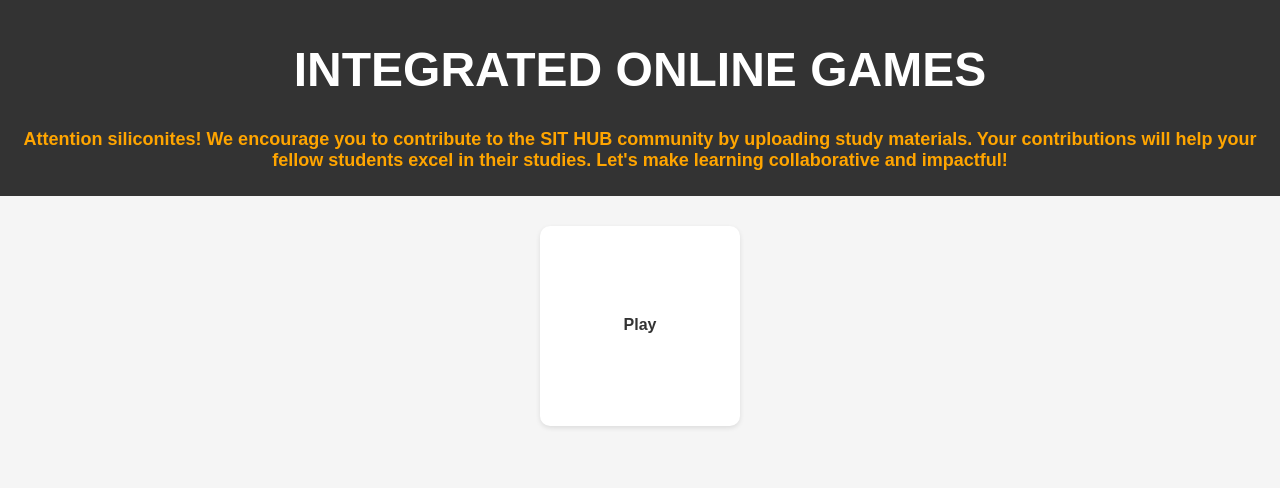
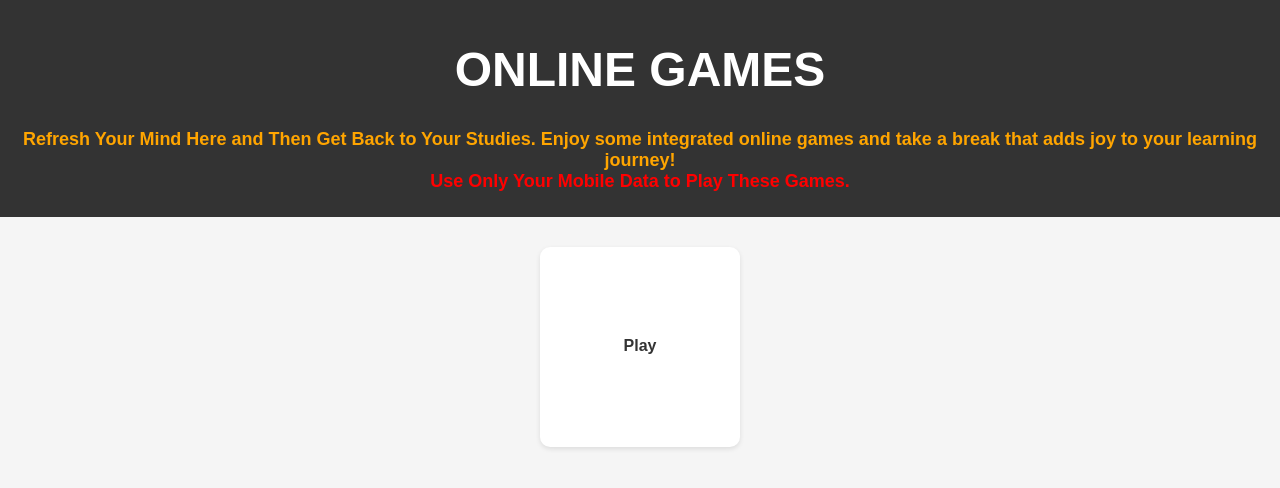
Before and after one commit to alokrajcse/apcds, a plain HTML site: page index.html in a window 1280 px wide. Drawn offline with Linux system fonts and the light colour scheme.

Commit message:
Update index.html

```diff
--- a/index.html
+++ b/index.html
@@ -106,9 +106,16 @@
 
 <body>
     <div class="header">
-        <h1>INTEGRATED ONLINE GAMES</h1>
-        <h2 class="subheading">Attention siliconites! We encourage you to contribute to the SIT HUB community by uploading study materials. Your contributions will help your fellow students excel in their studies. Let's make learning collaborative and impactful!</h2>
-    </div>
+        <h1>ONLINE GAMES</h1>
+<h2 class="subheading">
+    Refresh Your Mind Here and Then Get Back to Your Studies.
+
+    Enjoy some integrated online games and take a break that adds joy to your learning journey!
+
+     <br>
+    <span style="color: red;">Use Only Your Mobile Data to Play These Games.</span>
+    <br>
+</h2>    </div>
 
     <div class="container">
         <a href="https://poki.com" class="card card-link">
```
